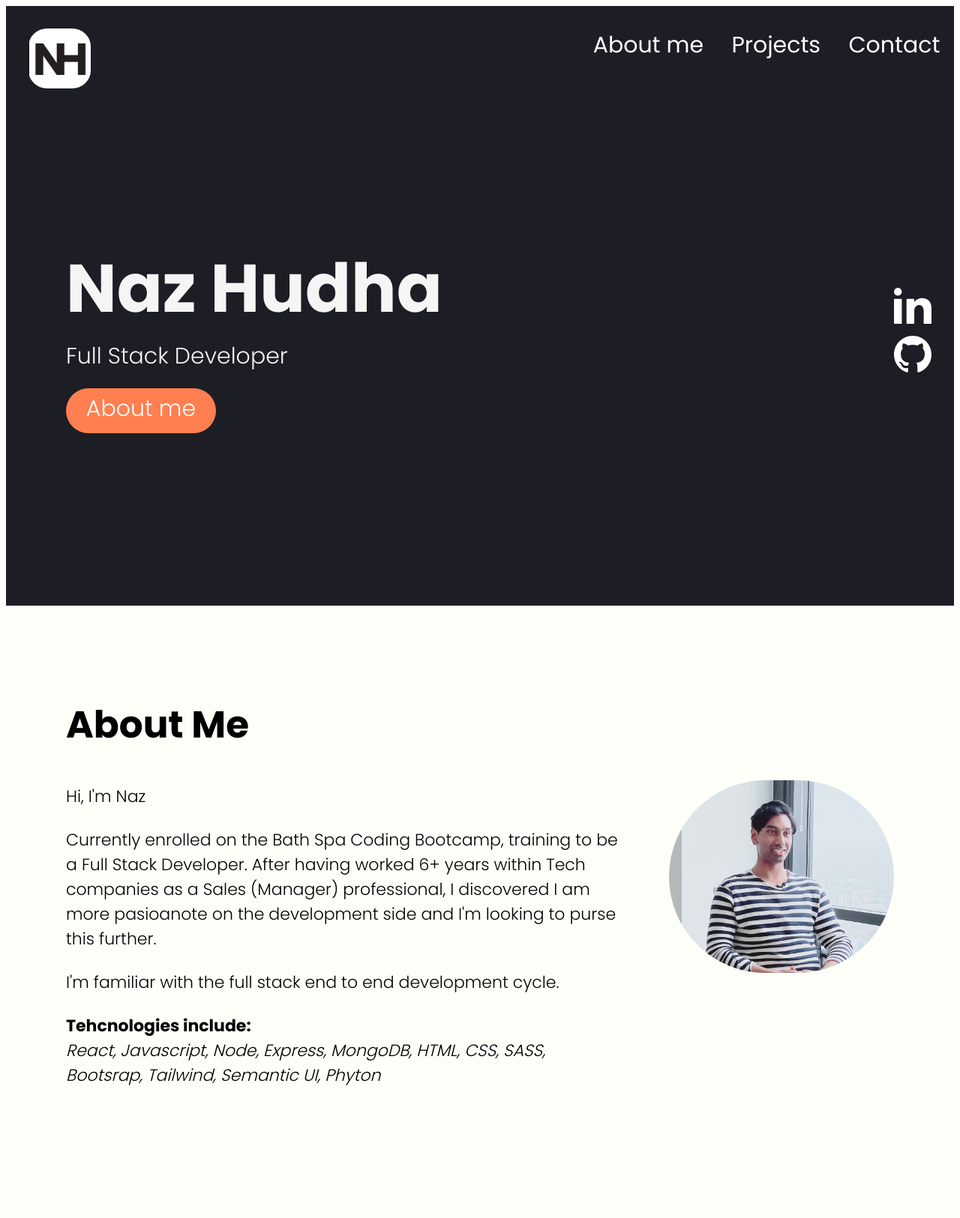
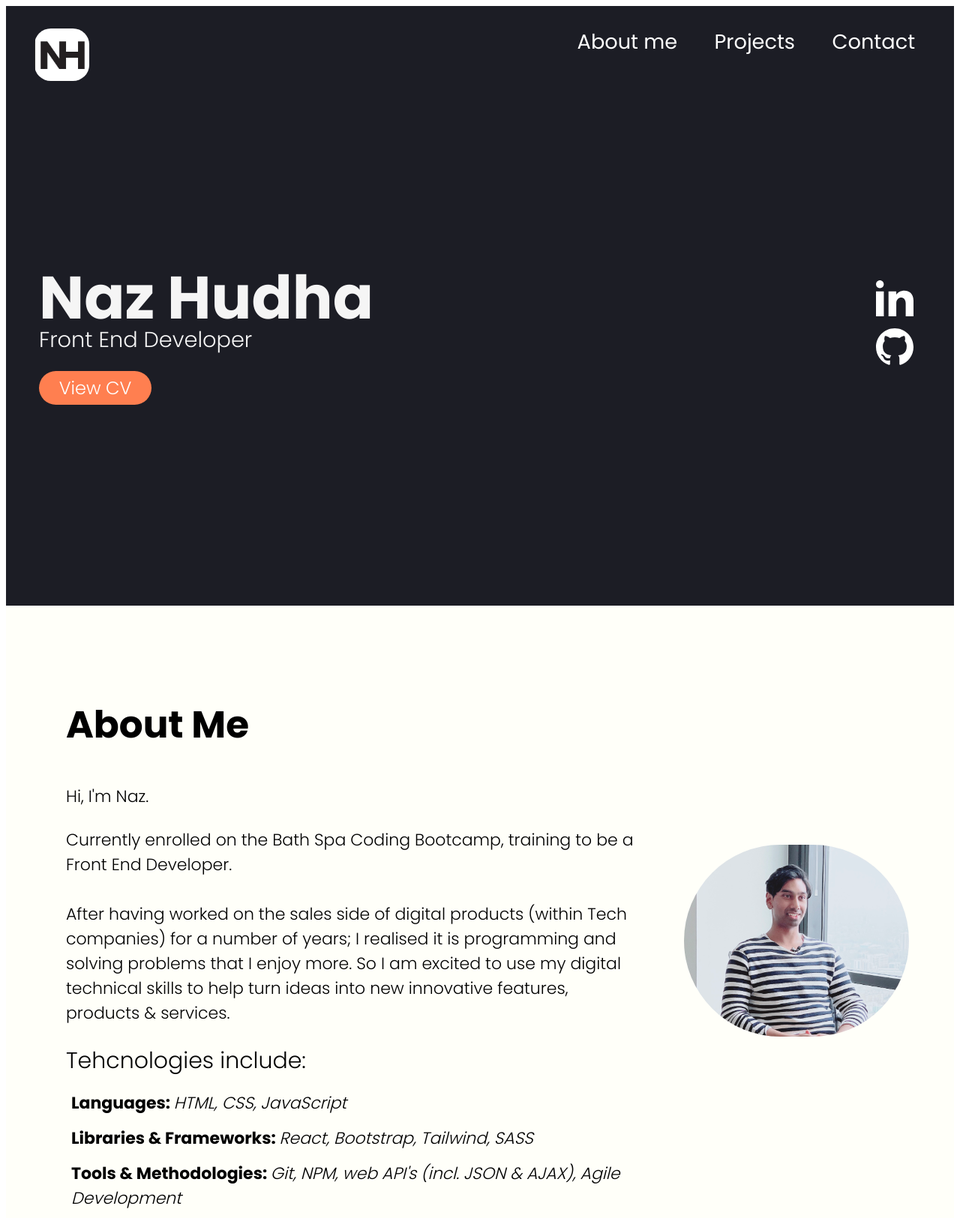
Before and after one commit to nazhudha/Portfolio-Web-Build, a plain HTML site: page index.html in a window 1280 px wide. Shown: the top 1625 px of the page at 75% size. Drawn offline with Linux system fonts and the light colour scheme; a script that the page names is missing.

Commit message:
improved styling

```diff
--- a/css/style.css
+++ b/css/style.css
@@ -30,11 +30,11 @@ section {
 
 
 footer{
-    padding: 50px;
+    padding: 10px;
+    padding-bottom: 50px;
     background-color: #03071e;
     color: white;
     text-align: center;
-
 }
 
 li a, .button a {
@@ -43,6 +43,15 @@ li a, .button a {
     color: white;
 }
 
+h2 {
+    font-size: 3.125rem;
+}
+
+p {
+    margin: 0px;
+    font-size: 30px;
+    font-weight: 300;
+}
 
 @media only screen and (max-width: 8000px) {
 
@@ -58,12 +67,17 @@ li a, .button a {
     }
   }
 
+
+
 /* MAIN HERO SECTION ---------->>>>>>>>>>>*/
 
 .logo {
-    height: 80px;
+    height: 70px;
     margin: 30px;
     border-radius:  30%;
+    position: relative;
+    right: -0.2em;
+    top: 0px;
 }
 
 nav {
@@ -76,23 +90,16 @@ ul {
     list-style-type: none;
     width: 500px;
     justify-content: space-around;
-    font-size: 30px  ;
+    font-size: 1.7rem;
+    position: relative;
+    left: -1em;
+    margin-bottom: 60px;
 }
 
-h1 {
-    font-size: 90px;
-    margin: 0px;
+ul li {
+    border-radius: 100px;
 }
 
-h2 {
-    font-size: 50px;
-}
-
-p {
-    margin: 0px;
-    font-size: 30px;
-    font-weight: 300;
-}
 
 .hero-area {
     display: flex;
@@ -104,15 +111,32 @@ p {
 .hero-text {
     margin-left: 80px;
     margin-bottom: 200px;
+    position: relative;
+    left: -0.9em;
+}
+
+h1 {
+    font-size: 5rem;
+    margin: 0px;
+}
+
+.hero-text h1 {
+    margin-bottom: -25px;
+}
+
+
+.hero-text p {
+    font-size: 1.8rem;
+
 }
 
 .button {
-    width: 200px;
-    height: 55px;
+    width: 150px;
+    height: 40px;
     border-radius: 30px;
     background-color: coral;
     text-align: center;
-    font-size: 30px;
+    font-size: 1.5rem;
     font-weight: 300;
     padding-top: 5px;
     margin-top: 20px;
@@ -134,6 +158,8 @@ p {
 
 .socials {
     margin-bottom: 200px;
+    position: relative;
+    left: -0.6em;
 }
 
 .social {
@@ -153,13 +179,29 @@ p {
 .headshot-container {
     display: flex;
     align-items: center;
+    margin-right: -20px;
 }
 
 .about-me p {
     margin: 0px;
-    font-size: 22px;
+    font-size: 1.375rem;
     font-weight: 300;
 }
+
+.about-me h3 {
+    margin: 0px;
+    margin-bottom: 10px;
+    font-size: 1.875rem;
+    font-weight: 300;
+}
+
+.about-me .tech-text {
+    padding: 7px;
+    /* font-size: 10px; */
+    /* font-weight: 300; */
+}
+
+
 
 /* PROJECT SECTION  ---------->>>>>>>>>>>*/
 .project-section h2 {
@@ -209,3 +251,21 @@ p {
 .project-link:hover{
    color:coral;
 }
+
+
+/* FOOTER SECTION ---------->>>>>>>>>>>*/
+footer h2 {
+    font-size: 2rem;
+    margin: 10;
+    font-weight: 300;
+}
+
+footer .socials{
+    display: flex;
+    justify-content: center;
+    margin: 0px;
+}
+
+footer .social {
+    margin: 30px;
+}
--- a/index.html
+++ b/index.html
@@ -5,7 +5,7 @@
   <meta charset="UTF-8">
   <meta name="viewport" content="width=device-width, initial-scale=1.0">
   <meta http-equiv="X-UA-Compatible" content="ie=edge">
-  <title>Naz Portfolio</title>
+  <title>Naz Portfolio Web-Build</title>
 
   <link rel="preconnect" href="https://fonts.googleapis.com">
   <link rel="preconnect" href="https://fonts.gstatic.com" crossorigin>
@@ -29,9 +29,10 @@
     <div class="hero-area">
       <div class="hero-text">
         <h1>Naz Hudha</h1>
-        <p>Full Stack Developer</p>
-        <div class="button"><a href="#about-me">About me</a></div>
+        <p>Front End Developer</p>
+        <div class="button"><a target="blank" href="https://github.com/nazhudha/CV">View CV</a></div>
       </div>
+
       <div class="socials">
         <div><a href="https://www.linkedin.com/in/nazmul-h-7a44b7116/" target="blank" class="social">
             <svg xmlns="http://www.w3.org/2000/svg" fill="#ffffff" width="50" height="50" viewBox="0 0 24 24">
@@ -46,6 +47,7 @@
             </svg>
           </a></div>
       </div>
+
     </div>
     <p></p>
   </section>
@@ -54,14 +56,17 @@
   <section class="aboutme-section" id="about-me">
     <div class="about-me">
       <h2>About Me</h2>
-      <p>Hi, I'm Naz</p>
+      <p>Hi, I'm Naz.</p>
       <br>
-      <p>Currently enrolled on the Bath Spa Coding Bootcamp, training to be a Full Stack Developer.  After having worked 6+ years within Tech companies as a Sales (Manager) professional, I discovered I am more pasioanote on the development side and I'm looking to purse this further.</p>
+      <p>Currently enrolled on the Bath Spa Coding Bootcamp, training to be a Front End Developer.
+        <br/>
+        <br/>After having worked on the sales side of digital products (within Tech companies) for a number of years; I realised it is programming and solving problems that I enjoy more. So I am excited to use my digital technical skills to help turn ideas into new innovative features, products & services. </p>
       <br>
-      <p>I'm familiar with the full stack end to end development cycle.</p>
-      <br>
-      <p><b>Tehcnologies include:</b></p>
-      <p><i>React, Javascript, Node, Express, MongoDB, HTML, CSS, SASS, Bootsrap, Tailwind, Semantic UI, Phyton </i></p>
+
+      <h3>Tehcnologies include:</h3>
+      <p class="tech-text"><b>Languages: </b><i>HTML, CSS, JavaScript</i></p>
+      <p class="tech-text"><b>Libraries & Frameworks: </b><i>React, Bootstrap, Tailwind, SASS</i></p>
+      <p class="tech-text"><b>Tools & Methodologies: </b><i>Git, NPM, web API's (incl. JSON & AJAX), Agile Development</i></p>
     </div>
     <div class="headshot-container">
       <img class="headshot" src="src/images/Naz Headshot.jpg" alt="Naz headshot" />
@@ -140,7 +145,23 @@
   </section>
   <footer id="contact">
     <h2>Contact me</h2>
-    <p>email@email-address.com</p>
+    <div class="socials">
+      <div><a href="https://github.com/nazhudha" target="blank" class="social">
+        <svg xmlns="http://www.w3.org/2000/svg" fill="#ffffff" width="50" height="50" viewBox="0 0 24 24">
+          <path
+            d="M12 0c-6.626 0-12 5.373-12 12 0 5.302 3.438 9.8 8.207 11.387.599.111.793-.261.793-.577v-2.234c-3.338.726-4.033-1.416-4.033-1.416-.546-1.387-1.333-1.756-1.333-1.756-1.089-.745.083-.729.083-.729 1.205.084 1.839 1.237 1.839 1.237 1.07 1.834 2.807 1.304 3.492.997.107-.775.418-1.305.762-1.604-2.665-.305-5.467-1.334-5.467-5.931 0-1.311.469-2.381 1.236-3.221-.124-.303-.535-1.524.117-3.176 0 0 1.008-.322 3.301 1.23.957-.266 1.983-.399 3.003-.404 1.02.005 2.047.138 3.006.404 2.291-1.552 3.297-1.23 3.297-1.23.653 1.653.242 2.874.118 3.176.77.84 1.235 1.911 1.235 3.221 0 4.609-2.807 5.624-5.479 5.921.43.372.823 1.102.823 2.222v3.293c0 .319.192.694.801.576 4.765-1.589 8.199-6.086 8.199-11.386 0-6.627-5.373-12-12-12z" />
+        </svg>
+      </a>
+    </div>
+      <div><a href="https://www.linkedin.com/in/nazmul-h-7a44b7116/" target="blank" class="social">
+          <svg xmlns="http://www.w3.org/2000/svg" fill="#ffffff" width="50" height="50" viewBox="0 0 24 24">
+            <path
+              d="M4.98 3.5c0 1.381-1.11 2.5-2.48 2.5s-2.48-1.119-2.48-2.5c0-1.38 1.11-2.5 2.48-2.5s2.48 1.12 2.48 2.5zm.02 4.5h-5v16h5v-16zm7.982 0h-4.968v16h4.969v-8.399c0-4.67 6.029-5.052 6.029 0v8.399h4.988v-10.131c0-7.88-8.922-7.593-11.018-3.714v-2.155z" />
+          </svg>
+        </a>
+      </div>
+
+    </div>
   </footer>
   <script src="src/app.js"></script>
 </body>
```
